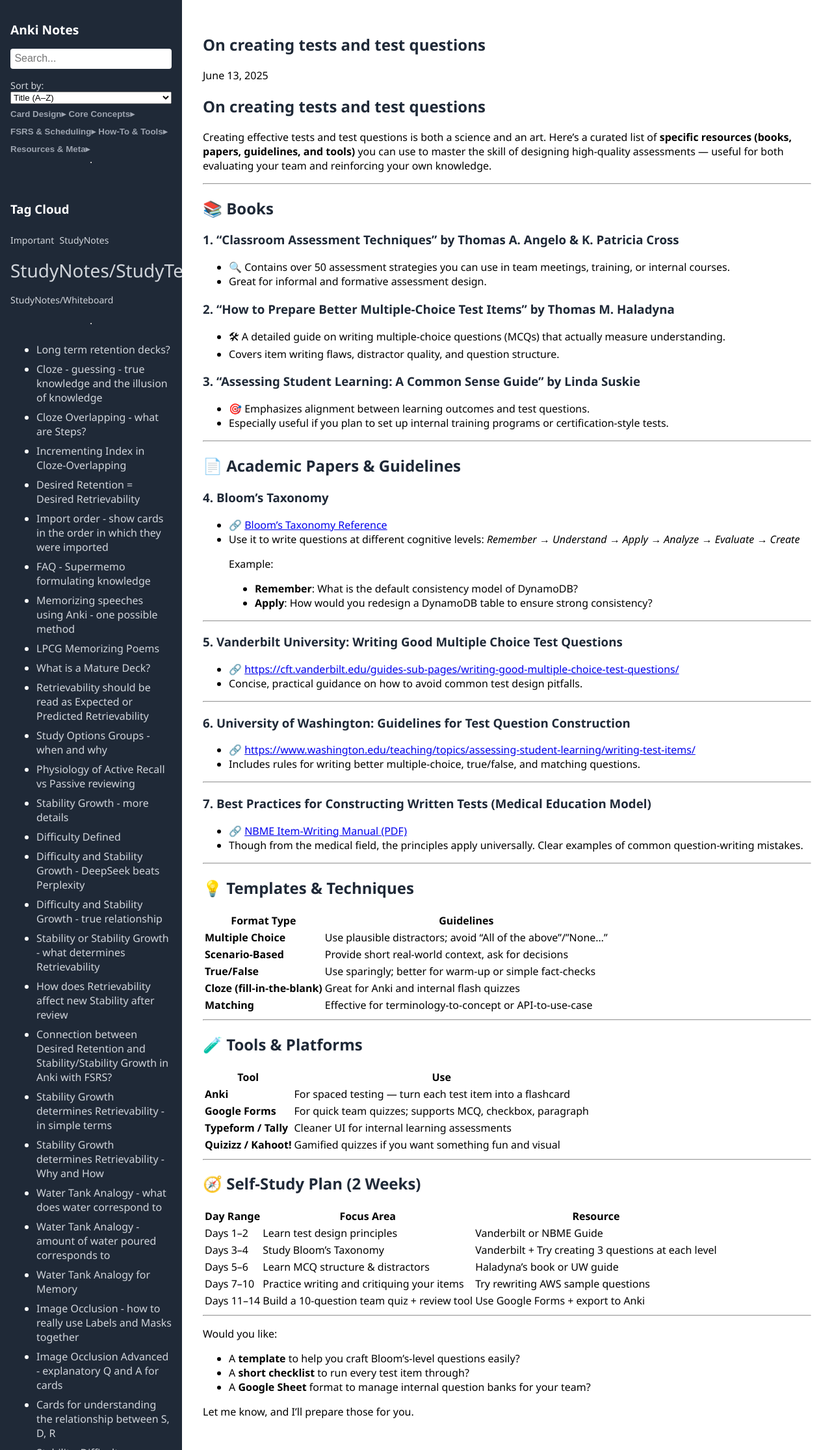
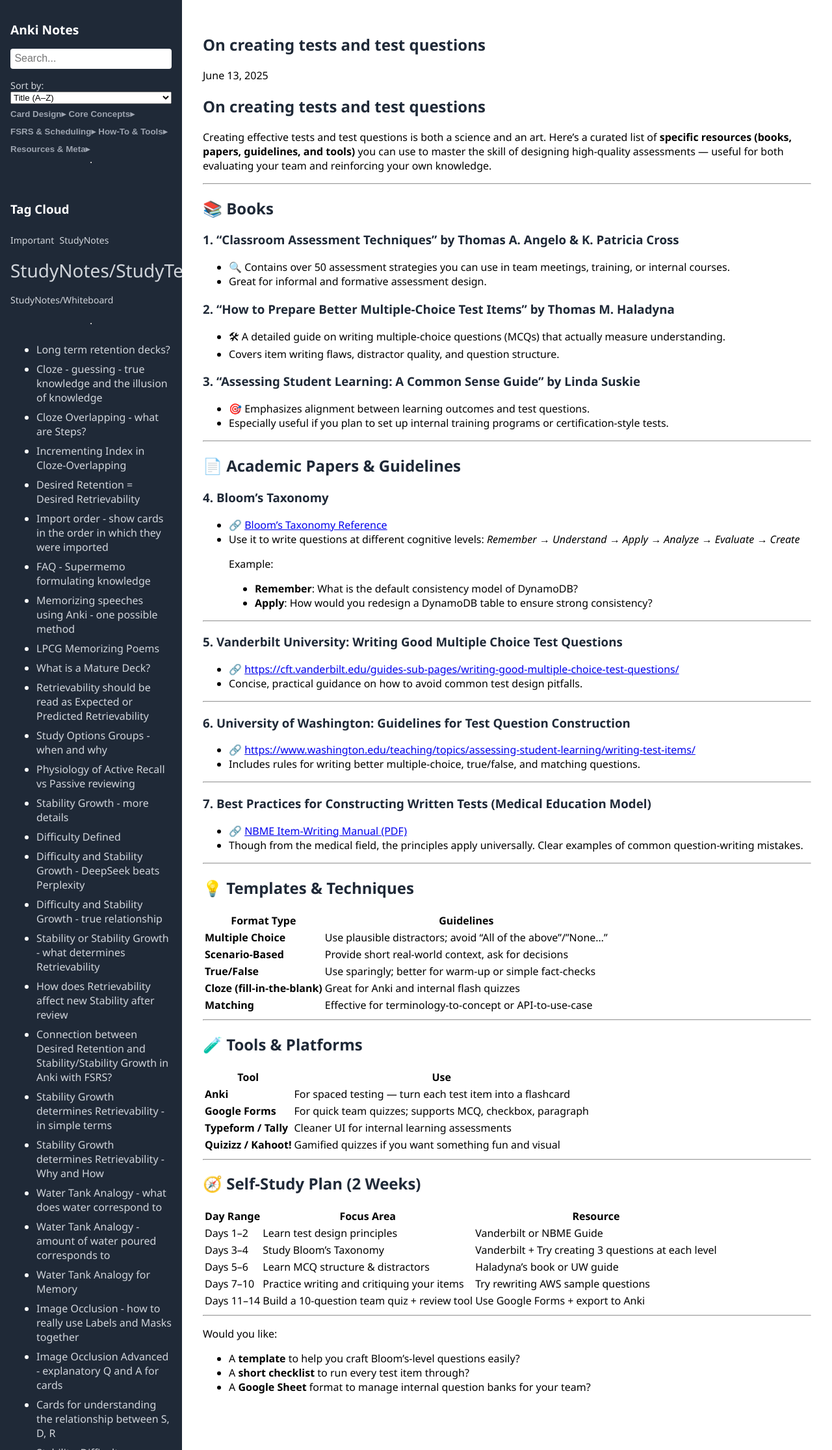
Before and after one commit to saraf/ankinotes, a Jekyll site: the page built from _posts/2025-06-13-on-creating-tests-and-test-questions.md, in a window 1280 px wide. Shown: the whole page at 65% size. Built offline with Jekyll 4.4.1, drawn with Linux system fonts in a browser that asks for light colours.

Commit message:
Update 2025-06-13-on-creating-tests-and-test-questions.md
Just for triggering a build

```diff
--- a/_posts/2025-06-13-on-creating-tests-and-test-questions.md
+++ b/_posts/2025-06-13-on-creating-tests-and-test-questions.md
@@ -107,5 +107,3 @@ Would you like:
 * A **template** to help you craft Bloom’s-level questions easily?
 * A **short checklist** to run every test item through?
 * A **Google Sheet** format to manage internal question banks for your team?
-
-Let me know, and I’ll prepare those for you.
```
